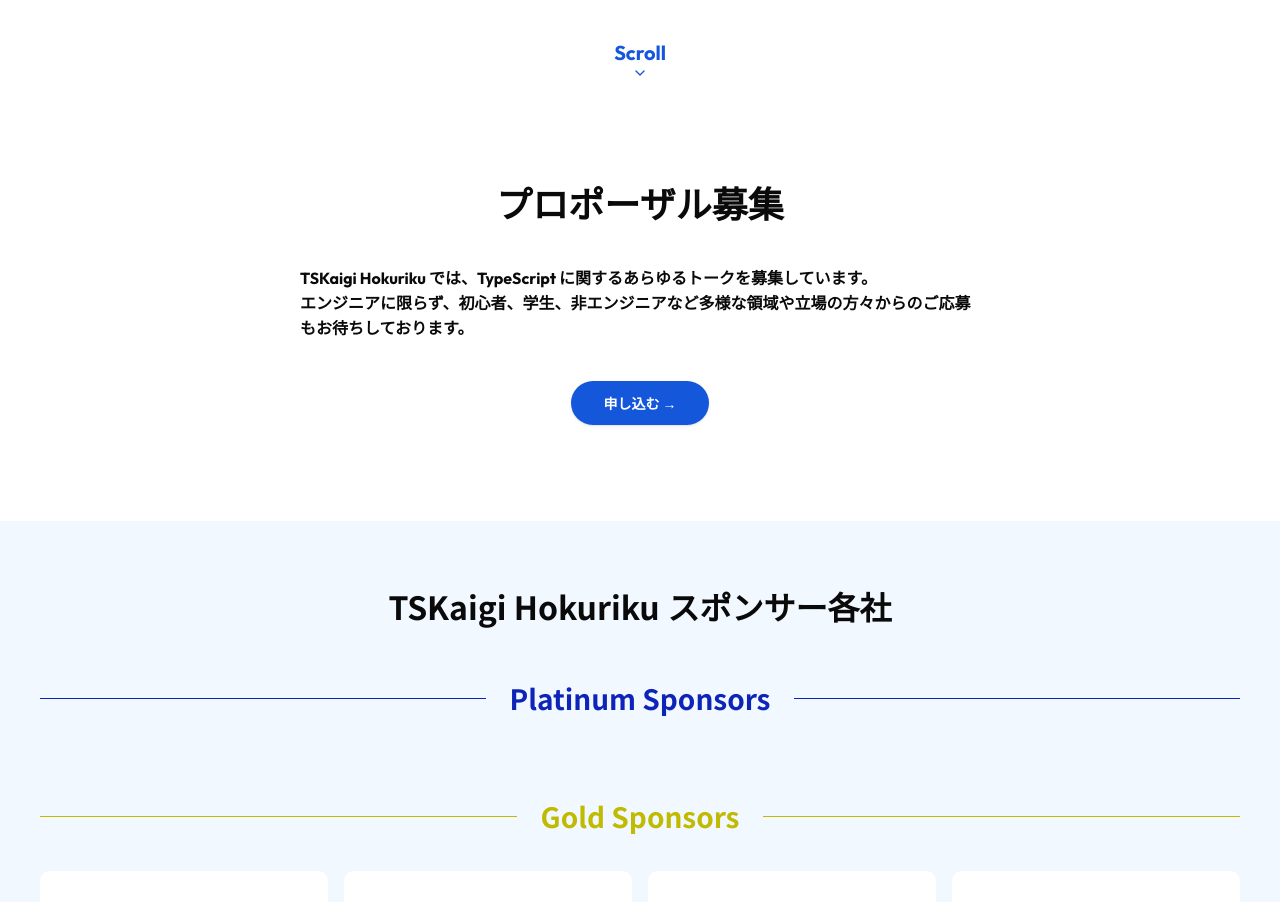
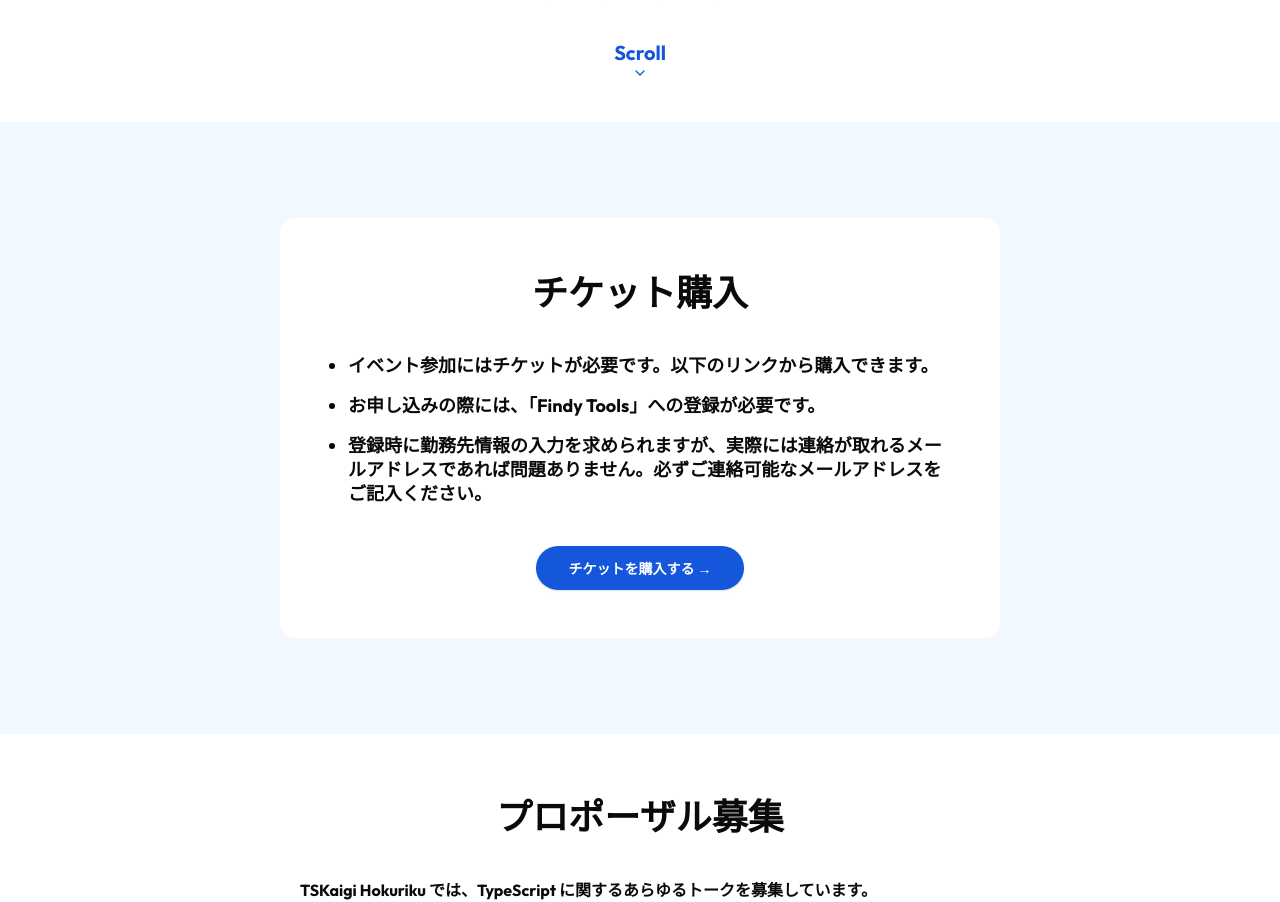
Before and after one commit to tskaigi/hokuriku-web-site, a Next.js app: page / in a window 1280 px wide. Shown: the part 700-1602 px from the top of the page. Built offline with nearby package versions, Linux system fonts and the light colour scheme.

Commit message:
feat: チケット購入セクションを追加

```diff
--- a/src/app/page.tsx
+++ b/src/app/page.tsx
@@ -1,6 +1,7 @@
 import { CfpRecruitment } from "@/components/cfp-recruitment";
 import { CountdownTimer } from "@/components/countdown-timer";
 import { SponsorBoardSection } from "@/components/spondor-board";
+import TicketPurchaseSection from "@/components/ticket-purchase/index";
 import { ChevronDown } from "lucide-react";
 
 const Home = () => {
@@ -56,6 +57,7 @@ const Home = () => {
         </div>
       </div>
 
+      <TicketPurchaseSection />
       <CfpRecruitment />
       <SponsorBoardSection />
     </main>
--- /dev/null
+++ b/src/components/ticket-purchase/index.tsx
@@ -0,0 +1,33 @@
+import Link from "next/link";
+
+const TicketPurchaseSection = () => {
+  return (
+    <section className="w-full bg-[var(--color-blue-light-100)] px-6 py-20 text-center lg:py-24">
+      <div className="mx-auto max-w-[720px] rounded-xl bg-white p-8 md:p-12">
+        <h2 className="font-noto text-center text-[32px] leading-[48px] font-bold tracking-[-1.2%] lg:text-4xl">
+          チケット購入
+        </h2>
+        <ul className="mx-auto mt-10 max-w-[680px] list-disc space-y-4 pl-5 text-left leading-6 font-bold md:text-lg">
+          <li>イベント参加にはチケットが必要です。以下のリンクから購入できます。</li>
+          <li>お申し込みの際には、「Findy Tools」への登録が必要です。</li>
+          <li>
+            登録時に勤務先情報の入力を求められますが、実際には連絡が取れるメールアドレスであれば問題ありません。必ずご連絡可能なメールアドレスをご記入ください。
+          </li>
+        </ul>
+        <div className="mt-10 flex justify-center">
+          <Link
+            href="https://conference.findy-code.io/conferences/tskaigi_hokuriku/9/registration"
+            target="_blank"
+            rel="noopener noreferrer"
+            aria-label="TSKaigi Hokuriku 2025 のチケットを購入する"
+            className="font-noto text-background bg-primary focus-visible:ring-primary/40 inline-flex items-center rounded-full px-8 py-3 text-sm font-bold shadow-sm transition-opacity hover:opacity-90 focus-visible:ring-2 focus-visible:outline-none"
+          >
+            チケットを購入する →
+          </Link>
+        </div>
+      </div>
+    </section>
+  );
+};
+
+export default TicketPurchaseSection;
```
